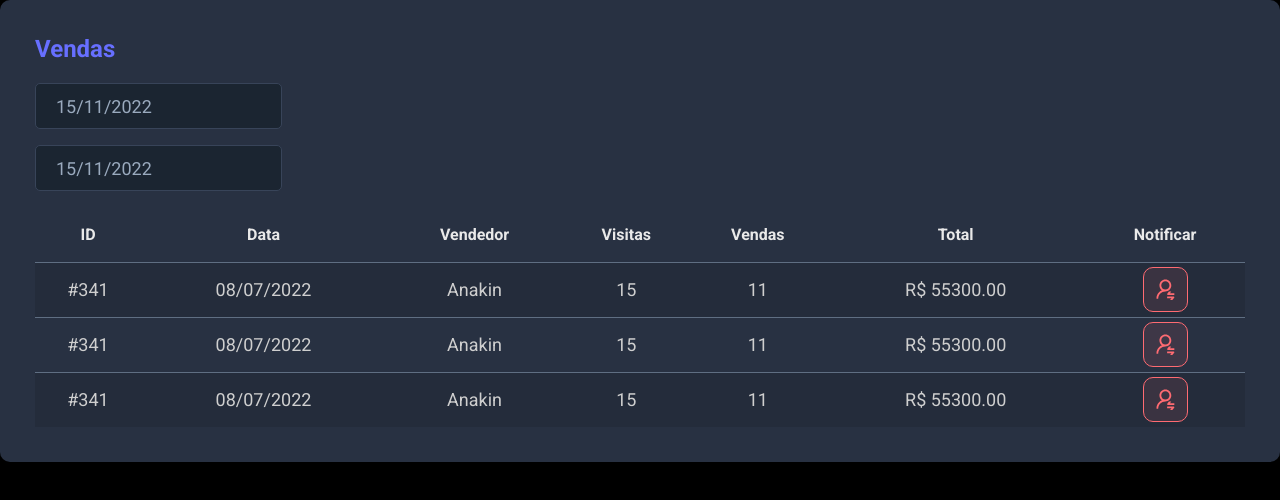
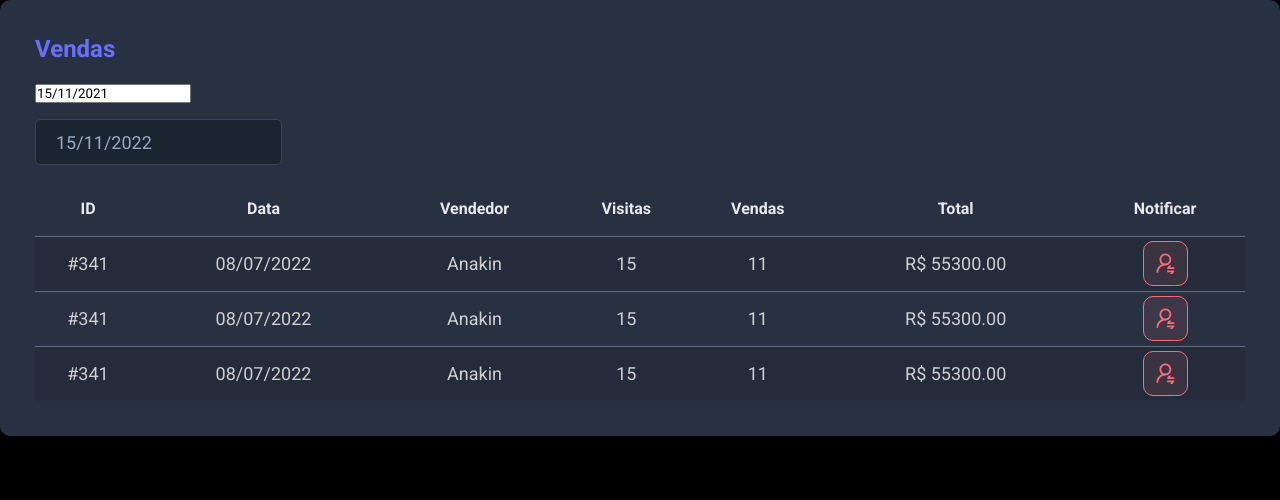
Before and after one commit to sBrunoSoares/dsmeta, a React (Vite) app in the folder frontend/: page / in a window 1280 px wide. Shown: the top 500 px of the page. Built offline with nearby package versions, Linux system fonts and the light colour scheme.

Commit message:
usestate

```diff
--- a/frontend/src/components/SalesCard/index.tsx
+++ b/frontend/src/components/SalesCard/index.tsx
@@ -1,9 +1,19 @@
+import { useState } from "react";
 import DatePicker from "react-datepicker";
 import "react-datepicker/dist/react-datepicker.css";
 import NotificationButton from "../NotificationButton"
 import "./styles.css"
 
 function SalesCard() {
+
+const min = new Date(new Date().setDate(new Date().getDate() - 365));
+const max = new Date()
+
+const [minDate, setminDate] = useState(min);
+const [maxDate, setmaxDate] = useState(max);
+
+
+
     return (
 
         <div className="dsmeta-card">
@@ -11,16 +21,15 @@
             <div>
                 <div className="dsmeta-form-control-container">
                     <DatePicker
-                        selected={new Date()}
-                        onChange={(date: Date) => { }}
-                        className="dsmeta-form-control"
+                        selected={minDate}
+                        onChange={(date: Date) => setminDate(date)}
                         dateFormat="dd/MM/yyyy"
                     />
                 </div>
                 <div className="dsmeta-form-control-container">
                     <DatePicker
-                        selected={new Date()}
-                        onChange={(date: Date) => { }}
+                        selected={maxDate}
+                        onChange={(date: Date) => setmaxDate(date)}
                         className="dsmeta-form-control"
                         dateFormat="dd/MM/yyyy"
                     />
```
